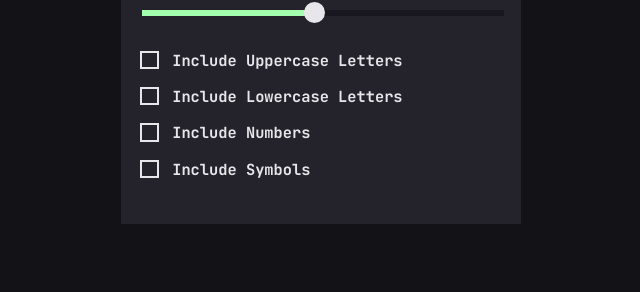
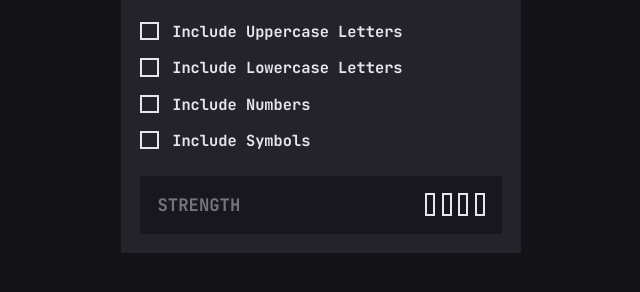
Before and after one commit to shakthi2003gh/Frontend-mentor-password-generator, a plain HTML site: page index.html in a window 1280 px wide. Shown: the part 386-678 px from the top of the page, without its empty margins (319-959 px from the left). Drawn offline with Linux system fonts and the light colour scheme.

Commit message:
Create password strength section

```diff
--- a/index.css
+++ b/index.css
@@ -207,3 +207,66 @@ h1 {
   background: url(./assets/icon-check.svg) no-repeat center, var(--clr-accent);
   background-size: cover;
 }
+
+.password-strength {
+  display: flex;
+  justify-content: space-between;
+  align-items: center;
+  text-transform: uppercase;
+  gap: 0.5rem;
+  padding: 0.9em;
+  background-color: var(--bg-secondary);
+}
+
+.password-strength .label {
+  font-size: 0.9em;
+  opacity: 0.45;
+}
+
+.strength-level {
+  display: flex;
+  flex-direction: column;
+  align-items: center;
+  gap: 0.8rem;
+}
+
+.strength-level .status {
+  font-size: 1.4em;
+}
+
+.strength-level .bars {
+  display: flex;
+  gap: 0.4rem;
+}
+
+.bars .bar {
+  width: 10px;
+  aspect-ratio: 6/14;
+  border: 2px solid var(--clr-text);
+}
+
+.bars[data-level="1"] .bar:first-child {
+  border-color: var(--clr-too-weak);
+  background-color: var(--clr-too-weak);
+}
+
+.bars[data-level="2"] .bar:nth-child(-n + 2) {
+  border-color: var(--clr-weak);
+  background-color: var(--clr-weak);
+}
+
+.bars[data-level="3"] .bar:nth-child(-n + 3) {
+  border-color: var(--clr-meduim);
+  background-color: var(--clr-meduim);
+}
+
+.bars[data-level="4"] .bar:nth-child(-n + 4) {
+  border-color: var(--clr-strong);
+  background-color: var(--clr-strong);
+}
+
+@media (width > 335px) {
+  .strength-level {
+    flex-direction: row;
+  }
+}
--- a/index.html
+++ b/index.html
@@ -55,6 +55,21 @@
                 <label for="symbols">Include Symbols</label>
             </div>
         </div>
+
+        <div class="password-strength">
+            <div class="label no-text-overflow">STRENGTH</div>
+
+            <div class="strength-level">
+                <span class="status no-text-overflow"></span>
+
+                <div class="bars" data-level="0">
+                    <div class="bar"></div>
+                    <div class="bar"></div>
+                    <div class="bar"></div>
+                    <div class="bar"></div>
+                </div>
+            </div>
+        </div>
     </div>
 </body>
 
```
